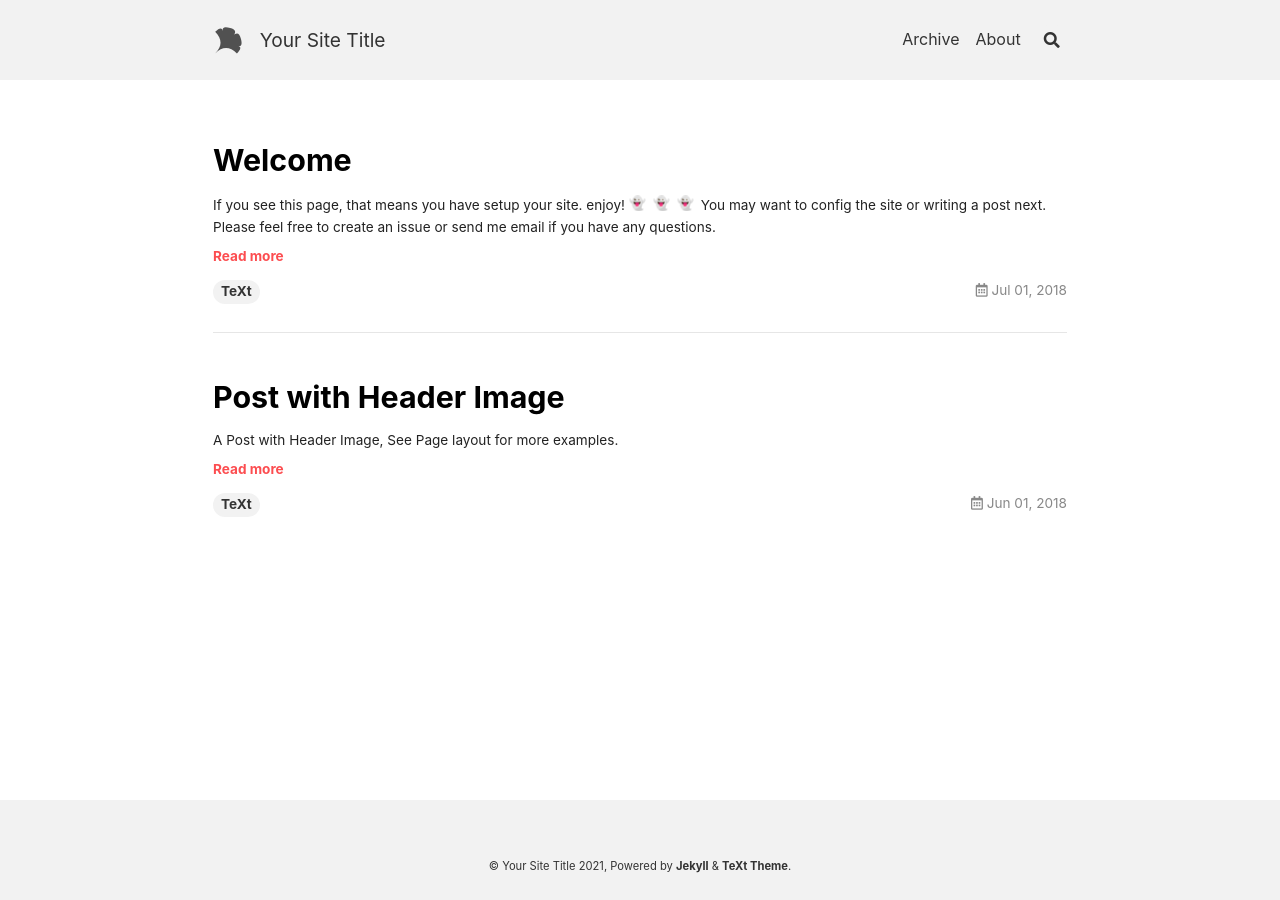
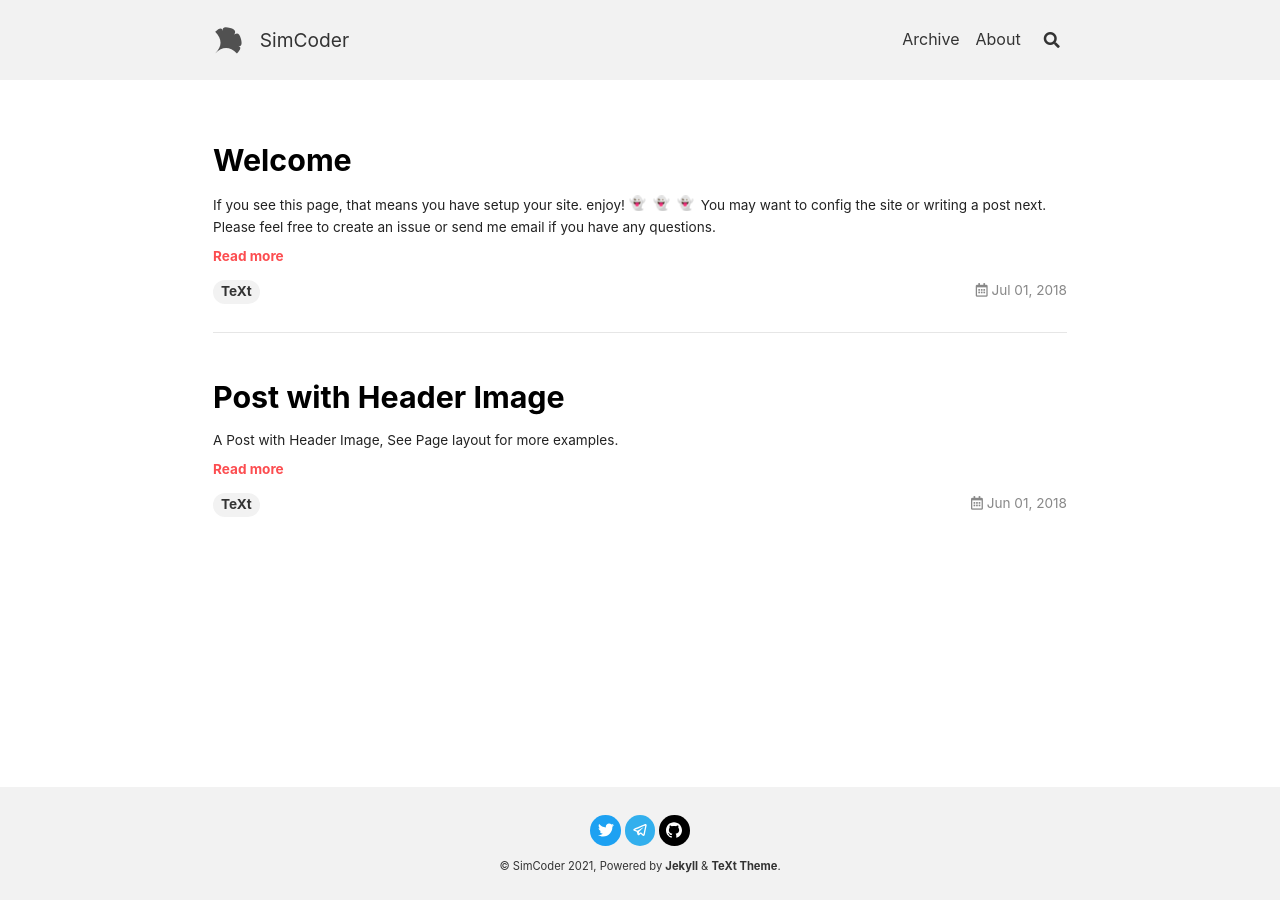
Before and after one commit to ghiboz/ghiboz.github.io, a Jekyll site: the page built from index.html, in a window 1280 px wide. Built offline with Jekyll 4.4.1, drawn with Linux system fonts in a browser that asks for light colours; nearby versions of some CDN libraries; emoji names are drawn with the system emoji font; the list of posts is cut into pages by our own code; part of the change alters nothing that is shown.

Commit message:
Update site title and author information

```diff
--- a/_config.yml
+++ b/_config.yml
@@ -20,7 +20,7 @@ text_skin: default # "default" (default), "dark", "forest", "ocean", "chocolate"
 highlight_theme: default # "default" (default), "tomorrow", "tomorrow-night", "tomorrow-night-eighties", "tomorrow-night-blue", "tomorrow-night-bright"
 url     : # the base hostname & protocol for your site e.g. https://www.someone.com
 baseurl : # does not include hostname
-title   : Your Site Title
+title   : SimCoder
 description: > # this means to ignore newlines until "Language & timezone"
   Your Site Description
 
@@ -35,27 +35,27 @@ timezone: # see https://en.wikipedia.org/wiki/List_of_tz_database_time_zones for
 ##############################
 author:
   type      : # "person" (default), "organization"
-  name      : Your Name
+  name      : Paolo Ghibaudo
   url       :
   avatar    : # path or url of avatar image (square)
   bio       : I am an amazing person.
   email     :
   facebook  : # "user_name" the last part of your profile url, e.g. https://www.facebook.com/user_name
-  twitter   : # "user_name" the last part of your profile url, e.g. https://twitter.com/user_name
+  twitter   : ghiboz # "user_name" the last part of your profile url, e.g. https://twitter.com/user_name
   weibo     : # "user_id"   the last part of your profile url, e.g. https://www.weibo.com/user_id/profile?...
   googleplus: # "user_id"   the last part of your profile url, e.g. https://plus.google.com/u/0/user_id
-  telegram  : # "user_name" the last part of your profile url, e.g. https://t.me/user_name
+  telegram  : ghiboz # "user_name" the last part of your profile url, e.g. https://t.me/user_name
   medium    : # "user_name" the last part of your profile url, e.g. https://medium.com/user_name
   zhihu     : # "user_name" the last part of your profile url, e.g. https://www.zhihu.com/people/user_name
   douban    : # "user_name" the last part of your profile url, e.g. https://www.douban.com/people/user_name
   linkedin  : # "user_name" the last part of your profile url, e.g. https://www.linkedin.com/in/user_name
-  github    : # "user_name" the last part of your profile url, e.g. https://github.com/user_name
+  github    : ghiboz # "user_name" the last part of your profile url, e.g. https://github.com/user_name
   npm       : # "user_name" the last part of your profile url, e.g. https://www.npmjs.com/~user_name
 
 
 ## => GitHub Repository (if the site is hosted by GitHub)
 ##############################
-repository: user_name/repo_name
+repository: ghiboz/ghiboz.github.io
 repository_tree: master
 
 
```
